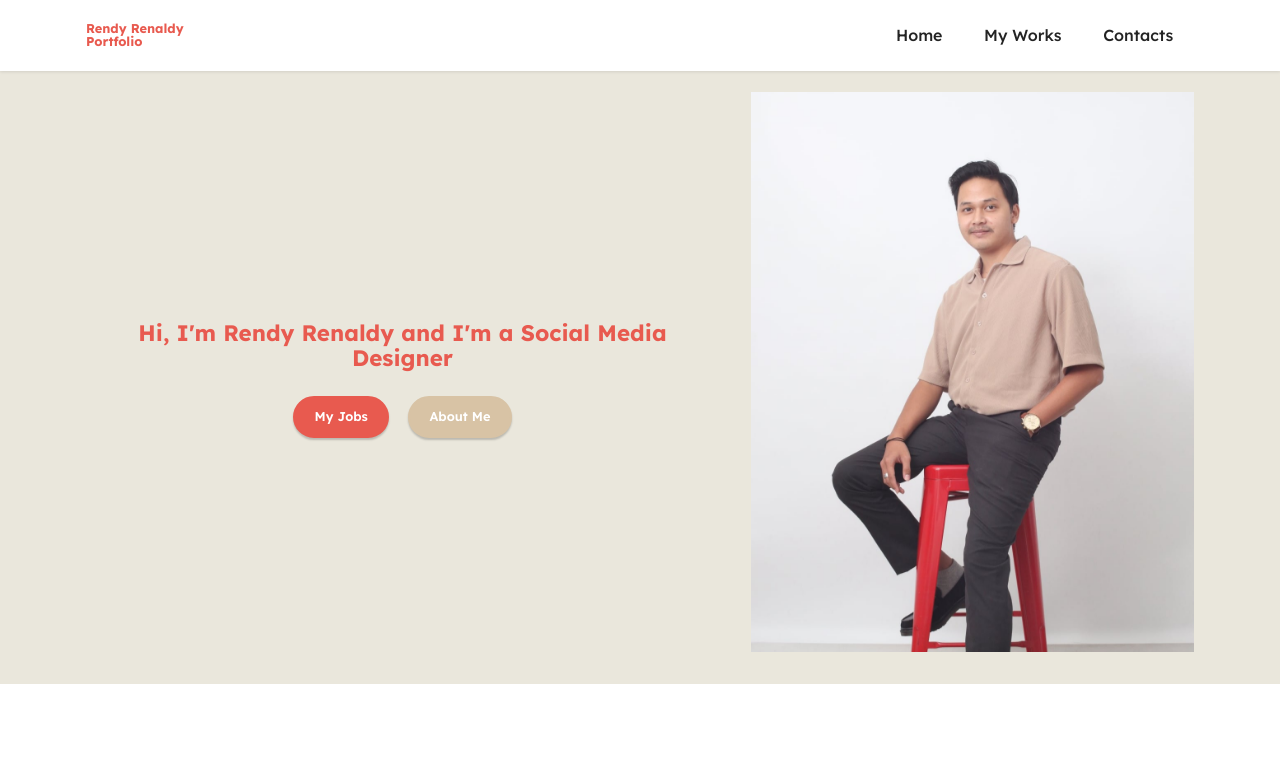
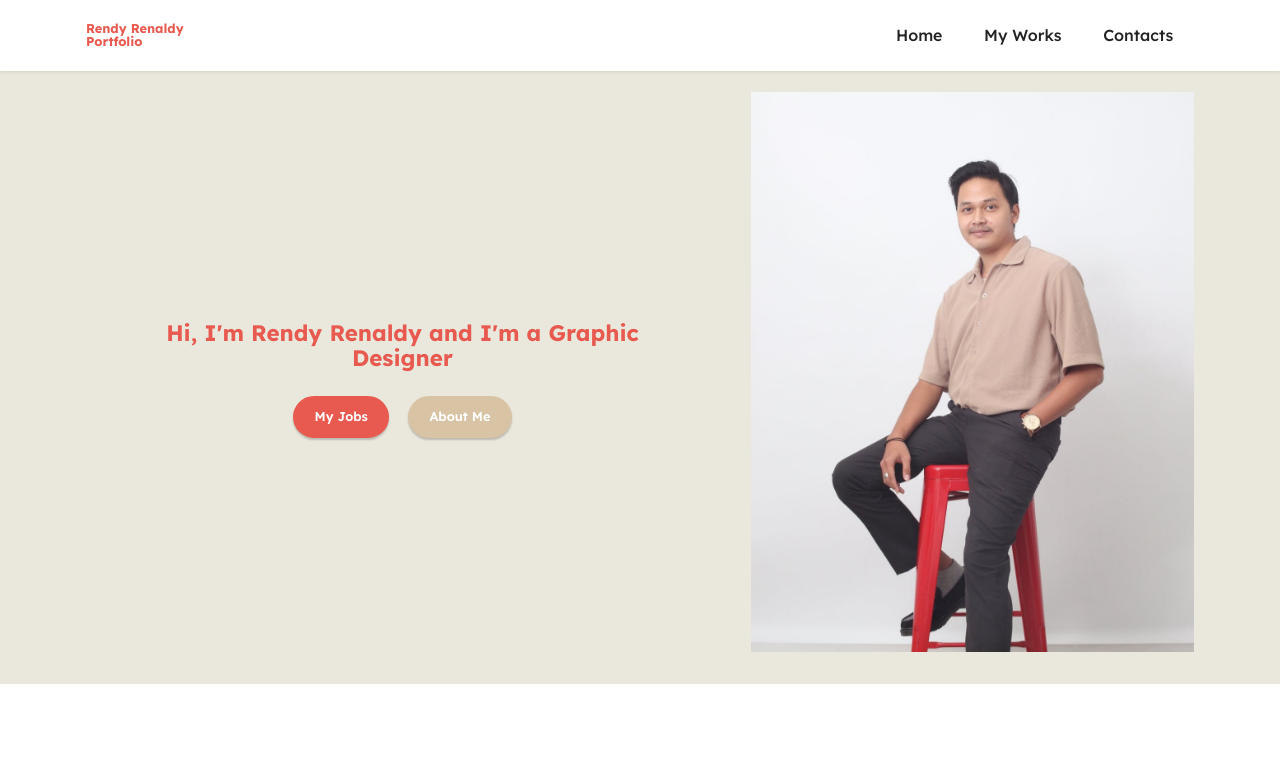
Before and after one commit to renndy21/rendy-s-portfolio, a plain HTML site: page index.html in a window 1280 px wide. Shown: the top 761 px of the page. Drawn offline with Linux system fonts and the light colour scheme; files whose address does not match are found by name.

Commit message:
index.html

```diff
--- a/index.html
+++ b/index.html
@@ -71,7 +71,7 @@
                 <div class="text-wrapper text-center">
                     <h1 class="mbr-section-title mbr-fonts-style mb-3 display-1">
                         <strong>
-</strong><div><strong><br></strong></div><div><strong>Hi, I'm Rendy Renaldy and I'm a Social Media Designer</strong></div></h1>
+</strong><div><strong><br></strong></div><div><strong>Hi, I'm Rendy Renaldy and I'm a Graphic Designer</strong></div></h1>
 
                     <div class="mbr-section-btn mt-3"><a class="btn btn-primary display-7" href="index.html#header18-5">My Jobs</a> <a class="btn btn-secondary display-7" href="index.html#image1-b">About Me</a></div>
                 </div>
```
